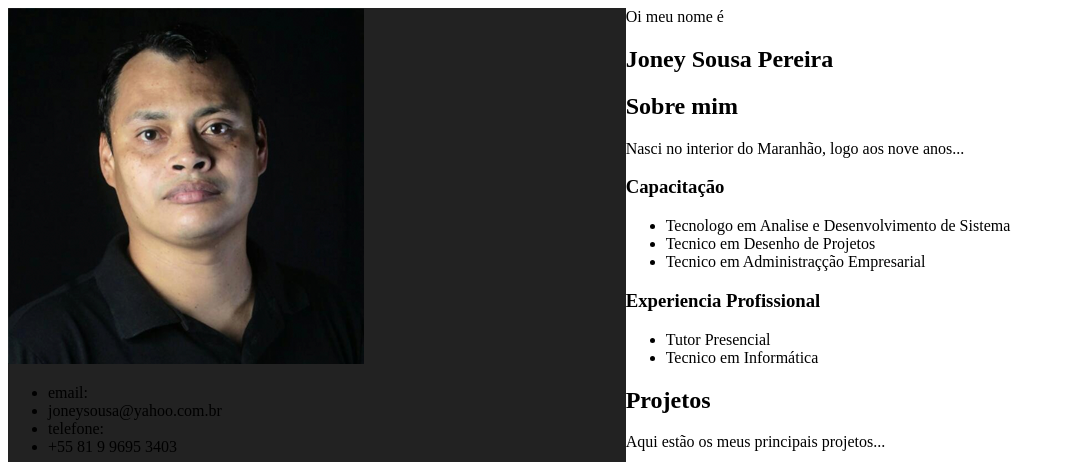
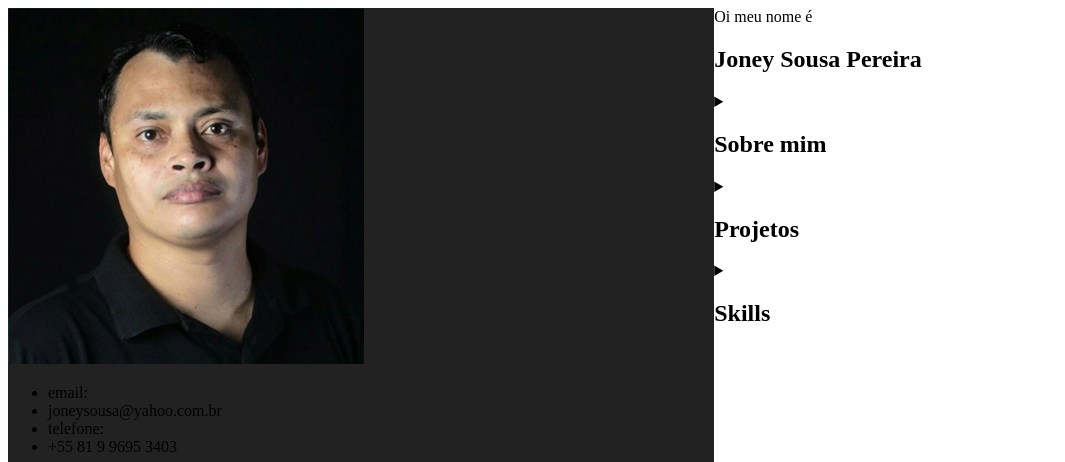
Before and after one commit to JoneyPereira/Projeto_Front_End-Alura, a plain HTML site: page index.html in a window 1280 px wide. Shown: the top 462 px of the page, without its empty margins (0-1065 px from the left). Drawn offline with Linux system fonts and the light colour scheme.

Commit message:
Adicionei a details e summary a estrutura html

```diff
--- a/index.html
+++ b/index.html
@@ -36,8 +36,9 @@
             </div>
             <div class="details">
                 <div class="about">
-                    <h2>Sobre mim</h2>
-                    <article>Nasci no interior do Maranhão, logo aos nove anos...</article>
+                    <details class="details--about">
+                        <summary><h2>Sobre mim</h2></summary>
+                        <p>Nasci no interior do Maranhão, logo aos nove anos...</p>
                         <h3>Capacitação</h3>
                         <ul>
                             <li>Tecnologo em Analise e Desenvolvimento de Sistema</li>
@@ -49,9 +50,11 @@
                             <li>Tutor Presencial</li>
                             <li>Tecnico em Informática</li>
                         </ul>
+                    </details>
                 </div>
                 <div class="projects">
-                    <h2>Projetos</h2>
+                    <details class="detaills--projetcts">
+                        <summary><h2>Projetos</h2></summary>
                         <article>Aqui estão os meus principais projetos...</article>
 
                         <img src="" alt="">
@@ -65,11 +68,12 @@
                         <img src="" alt="">
                         <h3>Meu terceiro projeto</h3>
                         <p>Participei como desenvolvedor front end neste projeto.</p>
+                    </details>
 
                 </div>
                 <div class="skills">
-
-                    <h2>Skills</h2>
+                    <details class="details--skills">
+                        <summary><h2>Skills</h2></summary>
                         <article>Minha principais competência em programação são:</article>
 
                         <div class="item--skills">
@@ -84,7 +88,7 @@
                             <img src="img/logo-08-node.png" alt="">
                             <h4>Node</h4>
                         </div>
-
+                    </details>
                 </div>
             </div>
         </div>
```
Lines whose indentation alone changed are shown as unchanged.
